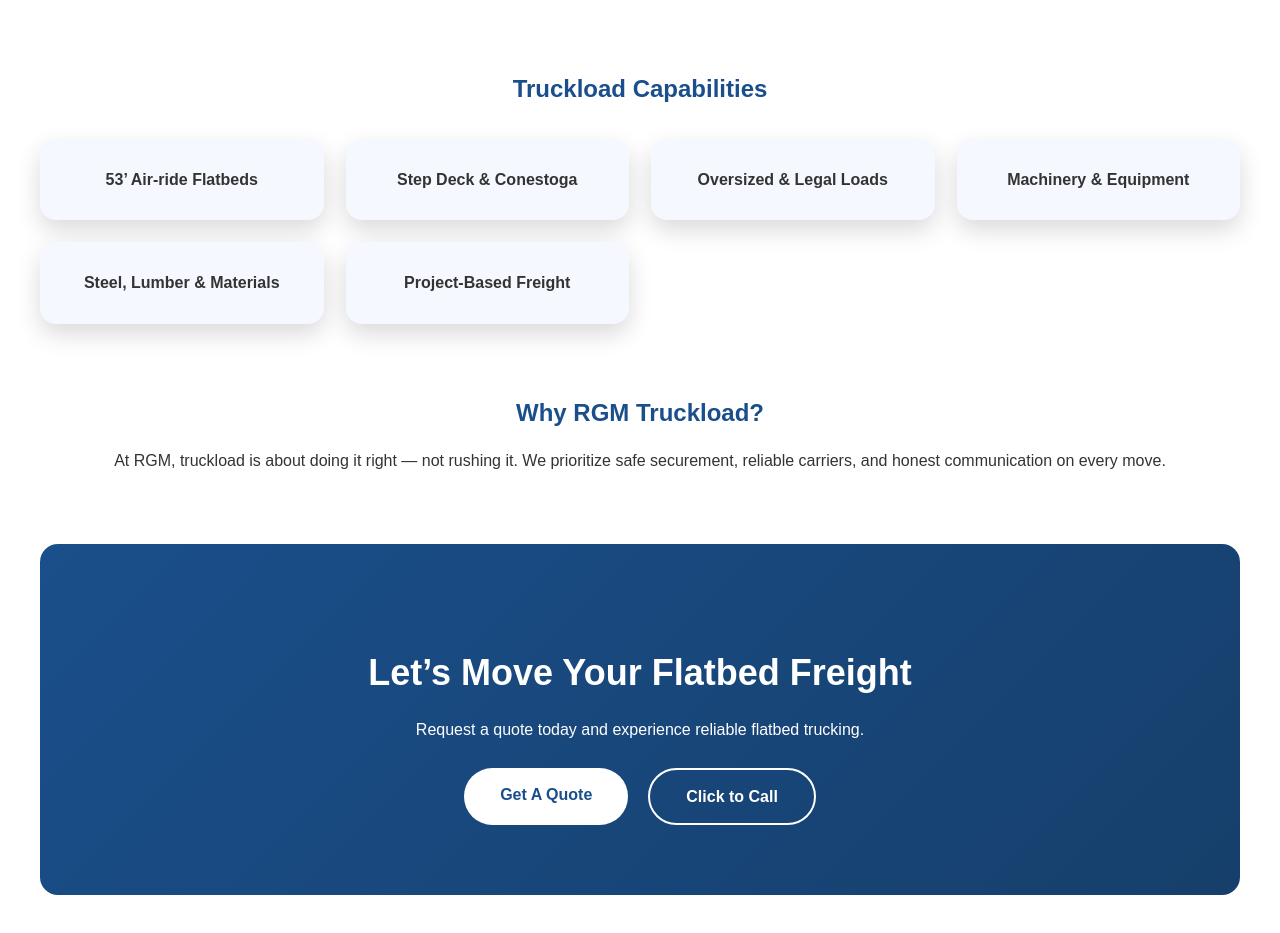
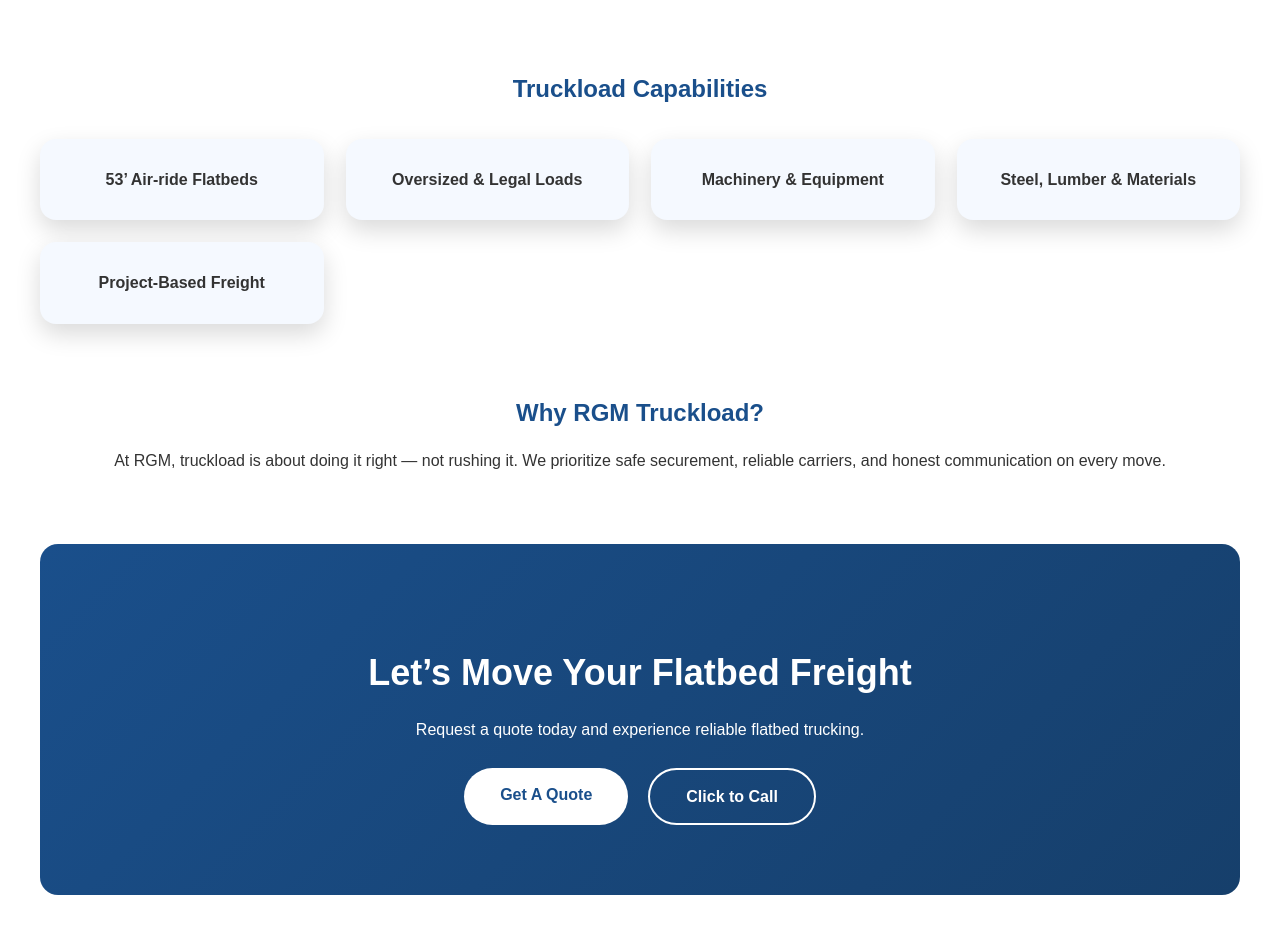
Before and after one commit to MrVenom786/rgm-web-frontend, a React (Create React App) app: page /logistics/truckload in a window 1280 px wide. Shown: the part 1880-2813 px from the top of the page. Built offline with nearby package versions, Linux system fonts and the light colour scheme.

Commit message:
Remove Step Deck & Conestoga from capabilities list
Removed 'Step Deck & Conestoga' from the Truckload capabilities list.

```diff
--- a/src/pages/logistics/Truckload.js
+++ b/src/pages/logistics/Truckload.js
@@ -90,7 +90,6 @@ function Truckload() {
 
         <div className="features-grid">
           <div className="feature-card">53’ Air-ride Flatbeds</div>
-          <div className="feature-card">Step Deck & Conestoga</div>
           <div className="feature-card">Oversized & Legal Loads</div>
           <div className="feature-card">Machinery & Equipment</div>
           <div className="feature-card">Steel, Lumber & Materials</div>
```
